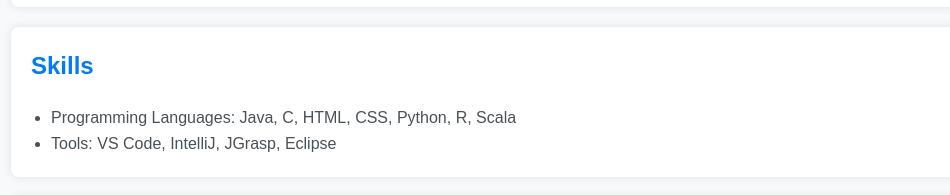
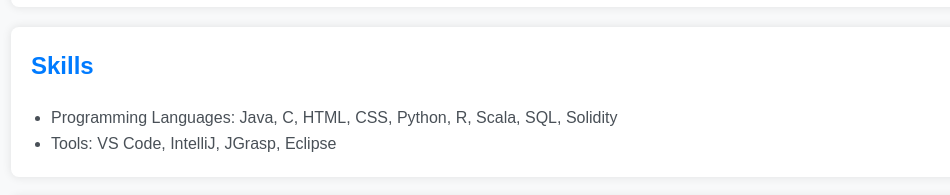
Before and after one commit to SamSamiSz/samsamisz.github.io, a plain HTML site: page index.html in a window 1280 px wide. Shown: the part 1450-1645 px from the top of the page, without its empty margins (9-959 px from the left). Drawn offline with Linux system fonts and the light colour scheme.

Commit message:
Update index.html

```diff
--- a/index.html
+++ b/index.html
@@ -172,7 +172,7 @@
     <section id="skills">
         <h2>Skills</h2>
         <ul>
-            <li>Programming Languages: Java, C, HTML, CSS, Python, R, Scala</li>
+            <li>Programming Languages: Java, C, HTML, CSS, Python, R, Scala, SQL, Solidity </li>
             <li>Tools: VS Code, IntelliJ, JGrasp, Eclipse</li>
         </ul>
     </section>
```
